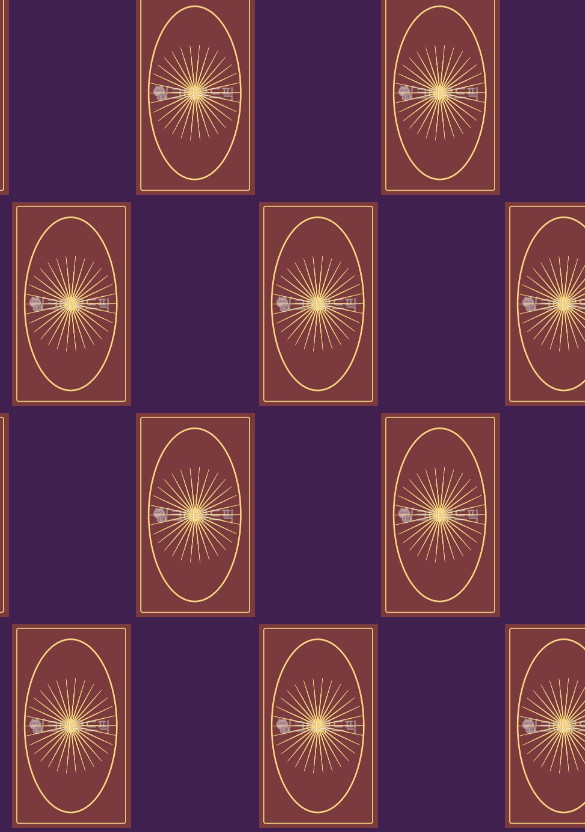
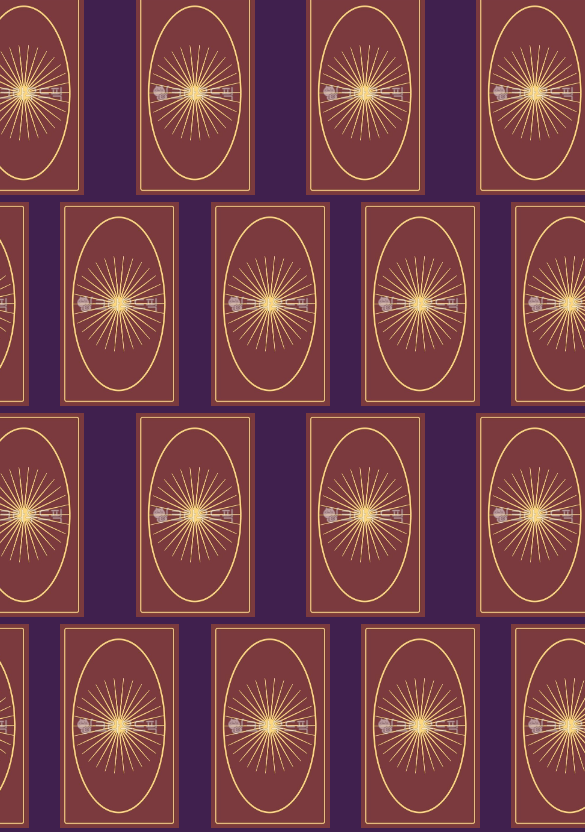
Before and after one commit to royud/royTarot, a plain HTML site: page threePlusOne.html in a window 390 px wide. Shown: the part 69-901 px from the top of the page, 585 px wide, since content can reach past the window. Drawn offline with Linux system fonts and the light colour scheme.

Commit message:
Update threePlusOne.css

```diff
--- a/threePlusOne.css
+++ b/threePlusOne.css
@@ -55,3 +55,15 @@ body {
     width: 100%;
     height: 100%;
 }
+/*휴대폰일 때*/
+@media (max-width: 1000px){
+    #table {
+        width: 1000px;
+    }
+    .card_line5 {
+        width: 800px;
+    }
+    .card_line6 {
+        width: 870px;
+    }
+}
```
